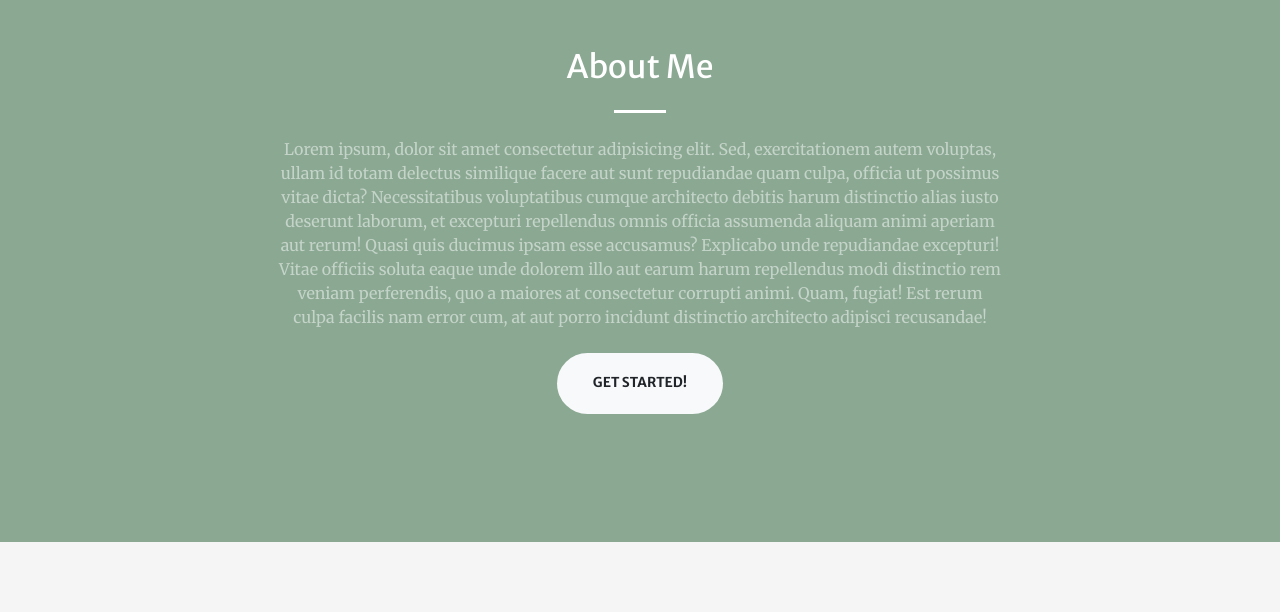
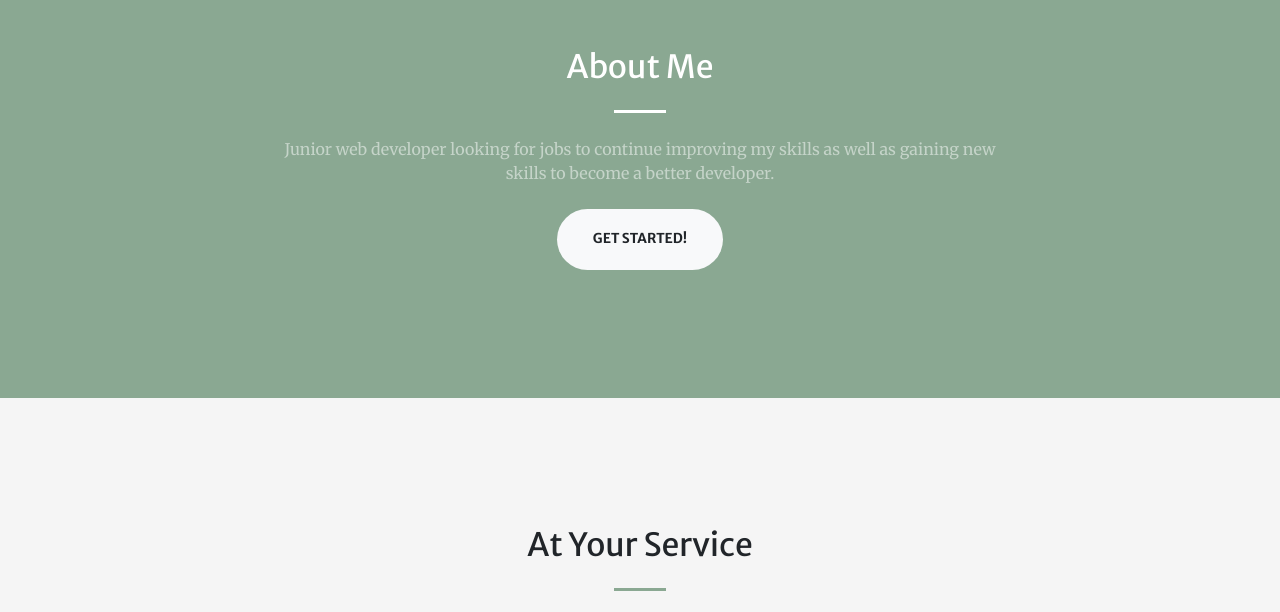
Before and after one commit to KoryStone05/KoryStone05.github.io, a website with bundled scripts: page index.html in a window 1280 px wide. Shown: the part 880-1492 px from the top of the page. Built offline with nearby package versions, Linux system fonts and the light colour scheme.

Commit message:
Added a paragraph to the About Me of the Portfolio Site

```diff
--- a/index.html
+++ b/index.html
@@ -95,7 +95,7 @@
         <div class="col-lg-8 text-center">
           <h2 class="text-white mt-0">About Me</h2>
           <hr class="divider light my-4">
-          <p class="text-white-50 mb-4">Lorem ipsum, dolor sit amet consectetur adipisicing elit. Sed, exercitationem autem voluptas, ullam id totam delectus similique facere aut sunt repudiandae quam culpa, officia ut possimus vitae dicta? Necessitatibus voluptatibus cumque architecto debitis harum distinctio alias iusto deserunt laborum, et excepturi repellendus omnis officia assumenda aliquam animi aperiam aut rerum! Quasi quis ducimus ipsam esse accusamus? Explicabo unde repudiandae excepturi! Vitae officiis soluta eaque unde dolorem illo aut earum harum repellendus modi distinctio rem veniam perferendis, quo a maiores at consectetur corrupti animi. Quam, fugiat! Est rerum culpa facilis nam error cum, at aut porro incidunt distinctio architecto adipisci recusandae!</p>
+          <p class="text-white-50 mb-4">Junior web developer looking for jobs to continue improving my skills as well as gaining new skills to become a better developer.</p>
           <a class="btn btn-light btn-xl js-scroll-trigger" href="#services">Get Started!</a>
         </div>
       </div>
```
Also changed, not shown: 1 other file.
